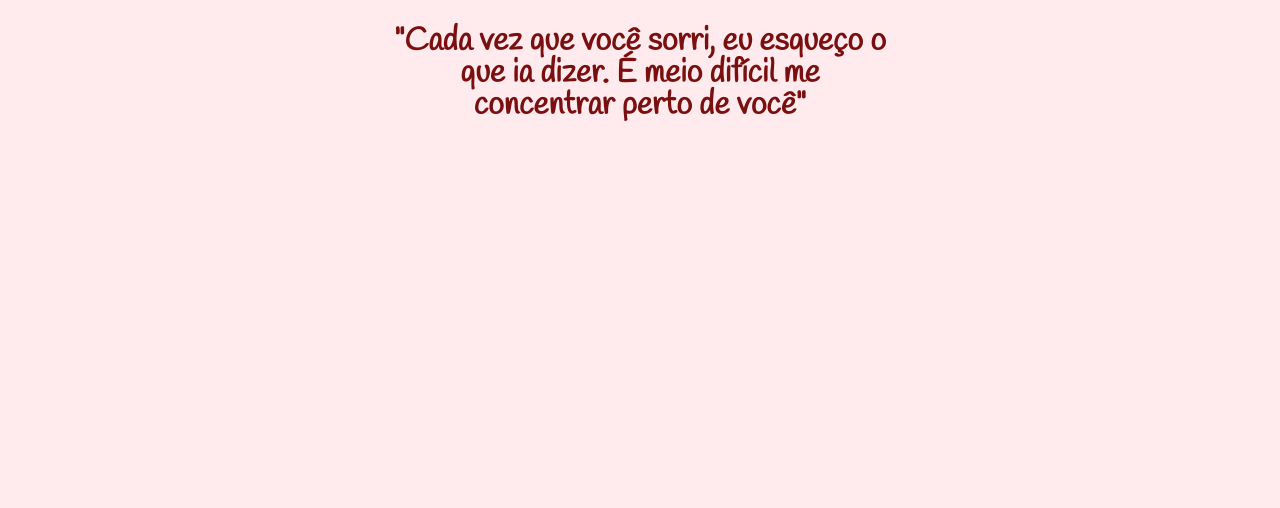
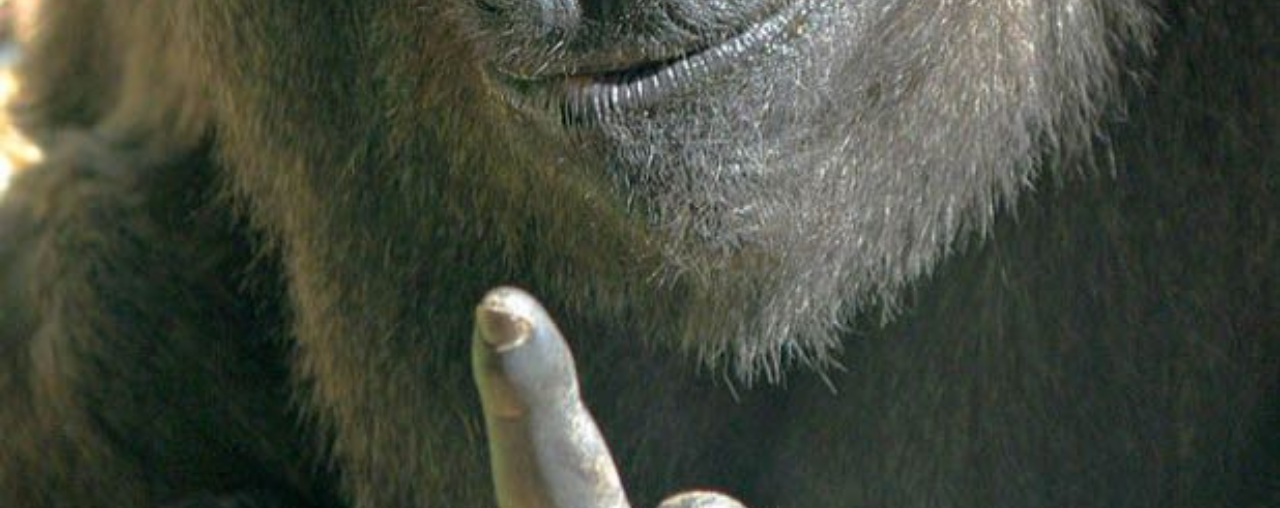
Before and after one commit to EduardoFiorentin/msg, a plain HTML site: page index.html in a window 1280 px wide. Shown: the part 292-800 px from the top of the page. Drawn offline with nearby package versions, Linux system fonts and the light colour scheme.

Commit message:
adiciona imagem de macaco

```diff
--- a/assets/style.css
+++ b/assets/style.css
@@ -1,4 +1,5 @@
-.body {
+/* Mensagem */
+/* .body {
     background-color: rgb(255, 234, 238);
     display: flex;
     align-items: center;
@@ -31,4 +32,22 @@
     text-align: center;
     font-size: 2rem;
 
+} */
+
+
+/* Macaco */
+
+.body {
+    display: flex;
+    justify-content: center;
+    align-items: center;
 }
+
+.imagem {
+    background-image: url(macaco.png);
+    background-position: center;
+    background-repeat: no-repeat;
+    background-size: cover;
+    width: 100vw;
+    height: 100vh;
+}
--- a/index.html
+++ b/index.html
@@ -10,17 +10,22 @@
     <link rel="preconnect" href="https://fonts.gstatic.com" crossorigin>
     <link href="https://fonts.googleapis.com/css2?family=Handlee&display=swap" rel="stylesheet">
 
-    <title>Iae kkkk</title>
+    <title>kkkkkk</title>
 </head>
 <body class="body">
-    <div class="container">
+    <!-- <div class="container">
         <p class="title" id="title"></p>
         <p class="message" id="message">
                 <span class="message_text" id="message_text"></span>
         </p>
+    </div> -->
+
+    <div class="imagem">
+
     </div>
 
-    <script src="https://code.jquery.com/jquery-3.7.1.min.js"></script>
-    <script src="./assets/script.js"></script>
+    <!-- <script src="https://code.jquery.com/jquery-3.7.1.min.js"></script>
+    <script src="./assets/script.js"></script> -->
+
 </body>
 </html>
```
Also changed, not shown: assets/macaco.png (added).
